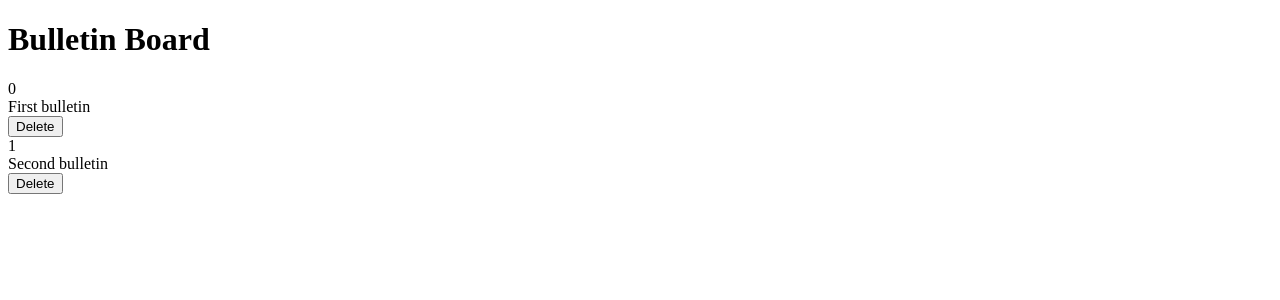
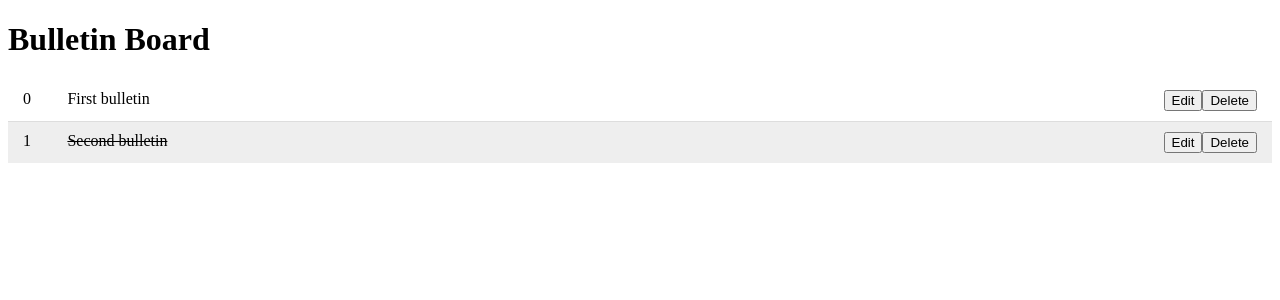
Before and after one commit to aprilnicole013/CRUD_project, an Angular app in the folder crud-project/: page / in a window 1280 px wide. Shown: the top 300 px of the page. Built offline with nearby package versions, Linux system fonts and the light colour scheme.

Commit message:
Add ability to delete bulletins

```diff
--- a/crud-project/src/app/components/bulletins/bulletins.component.css
+++ b/crud-project/src/app/components/bulletins/bulletins.component.css
@@ -0,0 +1,56 @@
+.bulletin {
+	display: flex;
+	padding: 10px 15px;
+	background-color: #FFF;
+	border-bottom: 1px solid #DDD;
+}
+
+.bulletin:nth-child(even) {
+	background-color: #EEE;
+}
+
+.bulletin:last-of-type {
+	border-bottom: 0;
+}
+
+.bulletin .id {
+	flex: 1 1 50px;
+}
+
+.bulletin .content {
+	flex: 1 1 100%;
+}
+
+.bulletin.done .content {
+	text-decoration: line-through;
+}
+
+.bulletin-input {
+	display: block;
+	width: 100%;
+	padding: 10px 15px;
+	appearance: none;
+	border: none;
+	background-color: #F3F3F3;
+	margin-top: 15px;
+	font-size: 20px;
+	outline: none;
+}
+
+.bulletin-submit {
+	display: block;
+	width: 100%;
+	max-width: 200px;
+	appearance: none;
+	border: none;
+	outline: none;
+	background: none;
+
+	background-color: #FE4880;
+	color: #FFF;
+	margin: 15px auto;
+
+	padding: 10px 15px;
+	font-size: 18px;
+	font-weight: 700;
+}
--- a/crud-project/src/app/components/bulletins/bulletins.component.html
+++ b/crud-project/src/app/components/bulletins/bulletins.component.html
@@ -1,7 +1,8 @@
 <div class="bulletins">
-  <div class="bulletin" *ngFor="let bulletin of bulletins; let i = index">
-    <div class="bulletin-title">{{ i }}</div>
+  <div class="bulletin" *ngFor="let bulletin of bulletins; let i = index;" class="bulletin {{ (bulletin.completed ? 'done' : '') }}">
+    <div class="id">{{ i }}</div>
     <div class="content">{{ bulletin.content }}</div>
-    <button class="delete">Delete</button>
+    <button class="edit">Edit</button>
+    <button class="delete" (click)="deleteBulletin(i)">Delete</button>
   </div>
 </div>
--- a/crud-project/src/app/components/bulletins/bulletins.component.ts
+++ b/crud-project/src/app/components/bulletins/bulletins.component.ts
@@ -24,4 +24,8 @@ export class BulletinsComponent implements OnInit {
     ]
   }
 
+  deleteBulletin(id:number) {
+    this.bulletins = this.bulletins.filter((v, i) => i !== id);
+  }
+
 }
```
